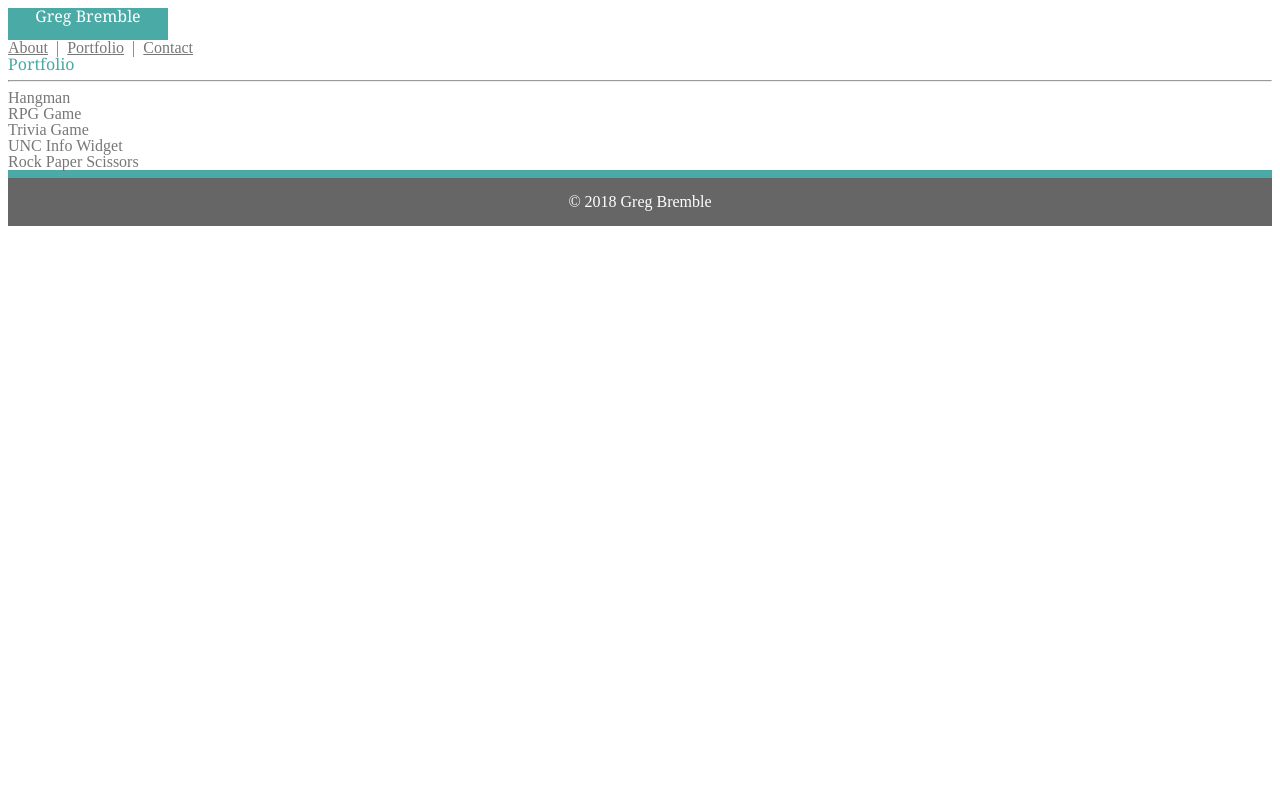
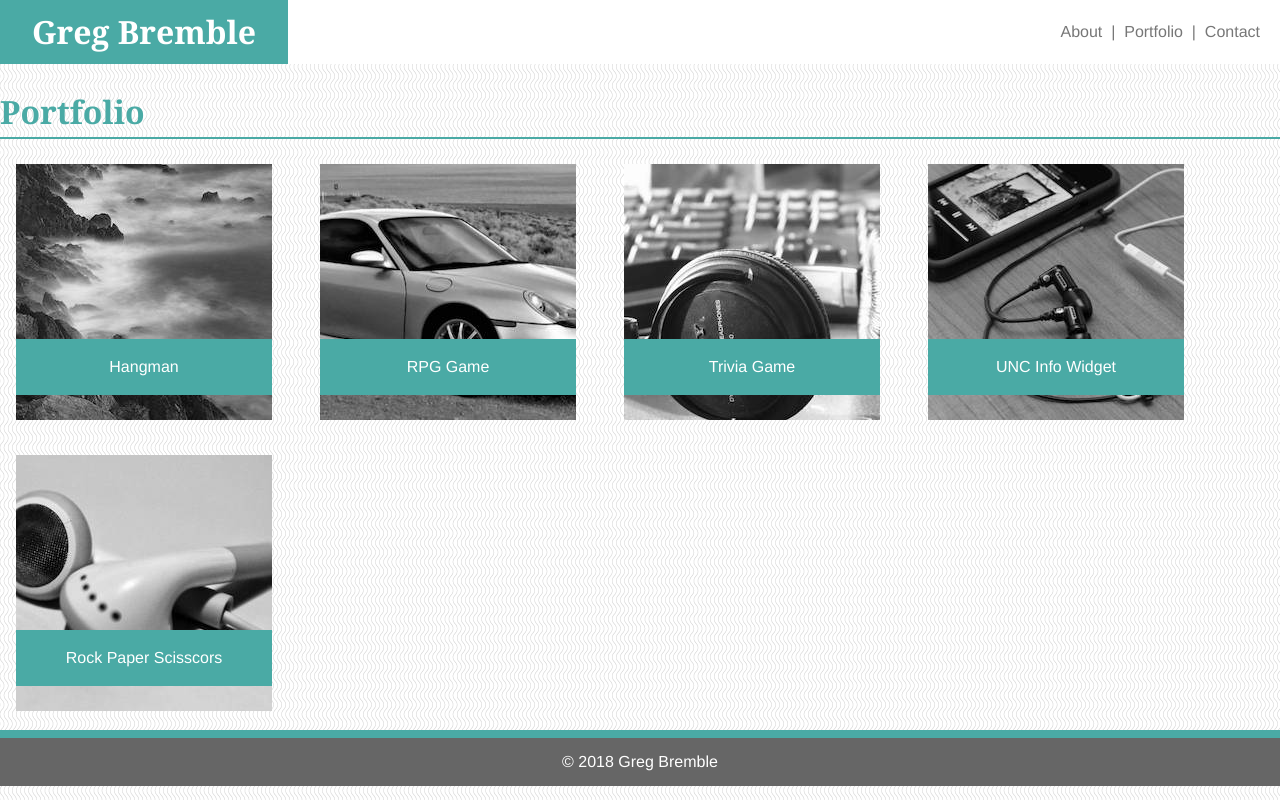
Before and after one commit to gbremble/gbremble.github.io, a plain HTML site: page portfolio.html in a window 1280 px wide. Drawn offline with Linux system fonts and the light colour scheme; files that its build step writes are made by us from their sources.

Commit message:
added basic-portfolio files

```diff
--- a/assets/css/style.css
+++ b/assets/css/style.css
@@ -1,40 +1,93 @@
 * {
     color: #777;
-    /* Helvetica is first, because it's better than Arial */
-    font-family: Helvetica, Arial, sans-serif;
+    /* Helvetica is first, because Arial is the backup Helvetica */
+    font-family: 'Helvetica Neue', Helvetica, Arial, sans-serif;
+    font-size: 1.125em;
     box-sizing: border-box;
 }
 
-.clearfix {
-    overflow: hidden;
-}
-
-#masthead {
-    position: relative;
-    top: 0%;
+header {
     width: 100%;
-    height: 5em;
-    padding: .5em;
-    background: #fff;
+    height: 4em;
+    margin-bottom: 2em;
+    background-color: #fff;
+    border-bottom-color: #282828;
+    border-bottom-width: 2px;
 }
 
 #nameBox {
     position: relative;
-    left: 0%;
-    width: 10em;
+    float: left;
+    width: 9em;
     height: 2em;
+    padding: .5em 0em 1.5em;
+
     background: #4aaaa5;
+    font-family: Georgia, 'Times New Roman', Times, serif;
+    font-size: 2em;
+    font-weight: 800;
     color: #fff;
     text-align: center;
 }
 
-h1 {
-    font-family: Georgia, 'Times New Roman', Times, serif;
+#pageNav {
+    position: relative;
+    float: right;
+    overflow: auto;
+    top: 0%;
+    right: 0%;
+    padding: 1.25em;
+}
+
+a:link {
+    text-decoration: none;
+}
+
+a:hover {
+    text-decoration: underline;
     color: #4aaaa5;
 }
 
+h1 {
+    font-family: Georgia, 'Times New Roman', Times, serif;
+    font-size: 2em;
+    font-weight: 800;
+    color: #4aaaa5;
+}
+
+body {
+    border-color: #282828;
+    border-width: 2px;
+    font-family: 'Helvetica Neue', Helvetica, Arial, sans-serif;
+    background-image: url(../images/vertical-waves.png);
+}
+
+hr {
+    border-style: solid;
+    border-width: 1px;
+    color: #4aaaa5;
+    margin: .5em 0;
+}
+
+p {
+    line-height: 1.5em;
+    margin-bottom: .5em;
+}
+
+#content {
+    clear: both;
+    background-color: #fff;
+    padding: 200em;
+    border-style: solid;
+    border-width: 2px;
+    border-color: #dddddd;
+}
+
 footer {
-    flex-shrink: 0;
+    clear: both;
+    position: relative;
+    bottom: 0%;
+    left: 0%;
     width: 100%;
     padding: 1em;
     background: #666;
@@ -44,29 +97,52 @@ footer {
     border-top-style: solid;
     border-top-color: #4aaaa5;
 }
-html, body {
-    height: 100%;
-}
-body {
-    display: flex;
-    flex-direction: column;
-}
-.wrapper {
-    flex: 1 0 auto;
-}
-.footer {
-    flex-shrink: 0;
+
+/* elements specific to index.html */
+
+#profilePicture {
+    float: left;
+    margin: 0.5em 1em 0em 0em;
+    width: 25%;
 }
 
+
+/* elemets specific to portfolio.html */
+
+.imgContainer {
+    position: relative;
+    float: left;
+    margin: 0 1em 0 0;
+    padding: 1em;
+
+}
+
+.label {
+    z-index: 1;
+    position: absolute;
+    bottom: 15%;
+    width: 256px;
+    padding: 1em;
+    background-color: #4aaaa5;
+    padding: 20px;
+    text-align: center;
+    color: #fff;
+}
+
+/* elements specific to contact.html */
+
 .formField {
-    width: 100%;
+    width: 80%;
+    margin: .25em;
 }
 
 .button {
+    position: relative;
     background: #4aaaa5;
     color: #fff;
     font-size: 1.25em;
     margin: 1em;
     border: none;
     padding: 0.25em 1em;
+    border-radius: 0em;
 }
--- a/portfolio.html
+++ b/portfolio.html
@@ -6,15 +6,16 @@
     <meta http-equiv="X-UA-Compatible" content="IE=edge">
     <title>Portfolio</title>
     <meta name="viewport" content="width=device-width, initial-scale=1">
-    <link rel="stylesheet" type="text/css" media="screen" href="asset/css/reset.css">
+    <link rel="stylesheet" type="text/css" media="screen" href="assets/css/reset.css">
     <link rel="stylesheet" type="text/css" media="screen" href="assets/css/style.css" />
     <script src="main.js"></script>
 </head>
 
-<body>
-    <div id="masthead">
-        <h1 id="nameBox">Greg Bremble</h1>
-        <nav>
+<header>
+    <div id="nameBox">
+        Greg Bremble
+    </div>
+    <div id="pageNav">
         <p>
             <a href="index.html">About</a>
             &nbsp;|&nbsp;
@@ -22,17 +23,48 @@
             &nbsp;|&nbsp;
             <a href="contact.html">Contact</a>
         </p>
-        </nav>
-        <div class="wrapper">
+    </div>
+</header>
+
+<body>
+    <div class="content">
         <h1>Portfolio</h1>
         <hr />
-            <div class="imgContainer">Hangman</div>
-            <div class="imgContainer">RPG Game</div>
-            <div class="imgContainer">Trivia Game</div>
-            <div class="imgContainer">UNC Info Widget</div>
-            <div class="imgContainer">Rock Paper Scissors</div>
+        <div class="imgContainer">
+            <img src="assets/images/mountain.jpg" alt="placeholder" title="placeholder" />
+            <a href="#null">
+                <div class="label">Hangman</div>
+            </a>
         </div>
-        <footer class="footer">&copy;&nbsp;2018 Greg Bremble</footer>
+        <div class="imgContainer">
+            <img src="assets/images/porsche.jpg" alt="placeholder" title="placeholder" />
+            <a href="#null">
+                <div class="label">RPG Game</div>
+            </a>
+        </div>
+        <div class="imgContainer">
+            <img src="assets/images/sony.jpg" alt="placeholder" title="placeholder" />
+            <a href="#null">
+                <div class="label">Trivia Game</div>
+            </a>
+        </div>
+        <div class="imgContainer">
+            <img src="assets/images/ipod.jpg" alt="placeholder" title="placeholder" />
+            <a href="#null">
+                <div class="label">UNC Info Widget</div>
+            </a>
+        </div>
+        <div class="imgContainer">
+            <img src="assets/images/apple.jpg" alt="placeholder" title="placeholder" />
+            <a href="#null">
+                <div class="label">Rock Paper Scisscors</div>
+            </a>
+        </div>
+    </div>
 </body>
 
+<footer class="footer">
+    &copy;&nbsp;2018 Greg Bremble
+</footer>
+
 </html>
```
Also changed, not shown: contact.html (+15 -8 lines), index.html (+16 -11 lines), assets/images/apple.jpg (added), assets/images/ipod.jpg (added), assets/images/mountain.jpg (added), assets/images/porsche.jpg (added), assets/images/sony.jpg (added), assets/images/vertical-waves.png (added), 4 other files. Lines whose indentation alone changed are shown as unchanged.
